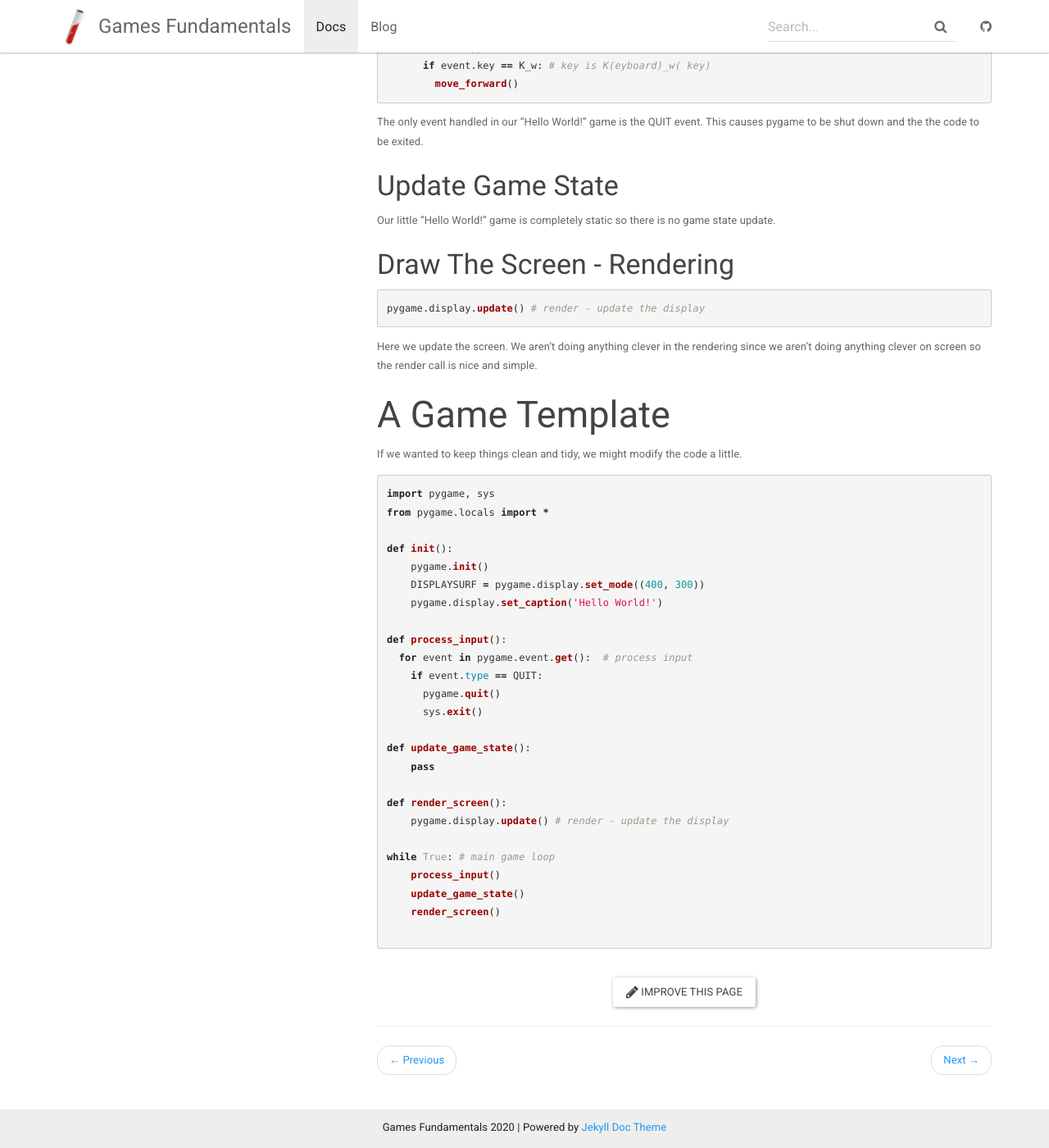
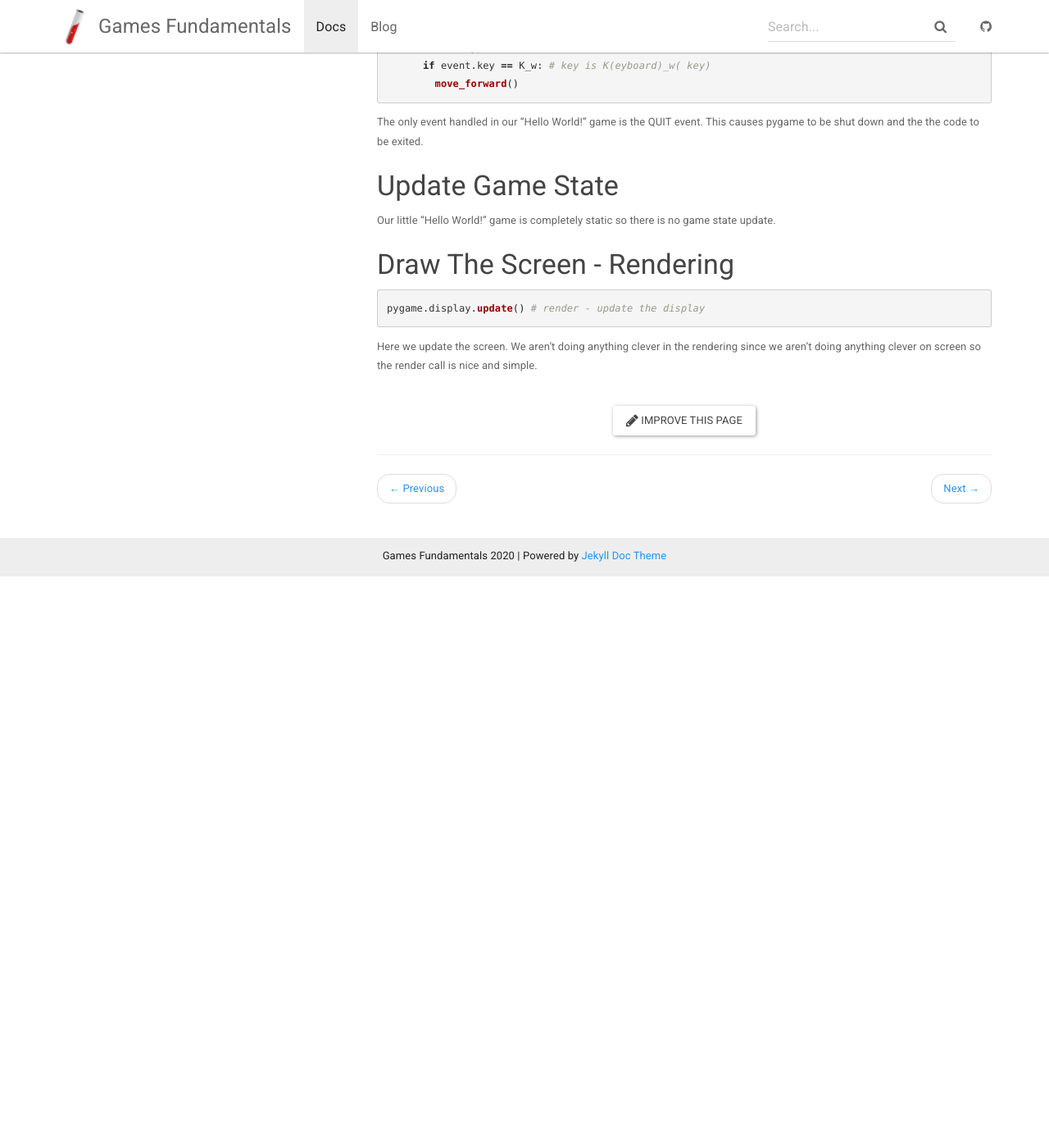
Before and after one commit to andyguestysj/gamefun, a Jekyll site: the page built from _docs/topics/2-pygame/pyg-0-intro.md, in a window 1280 px wide and 1400 px high, scrolled down 3717 px. Shown: the whole window at 82% size. Built offline with Jekyll 4.4.1, drawn with Linux system fonts in a browser that asks for light colours; after the commit the page ends 4420 px from its top, so only the background shows below that.

````diff
--- a/_docs/topics/2-pygame/pyg-0-intro.md
+++ b/_docs/topics/2-pygame/pyg-0-intro.md
@@ -124,35 +124,3 @@
 pygame.display.update() # render - update the display
 ```
 Here we update the screen. We aren't doing anything clever in the rendering since we aren't doing anything clever on screen so the render call is nice and simple.
-
-## A Game Template
-
-If we wanted to keep things clean and tidy, we might modify the code a little.
-
-```python
-import pygame, sys
-from pygame.locals import *
-
-def init():
-    pygame.init()
-    DISPLAYSURF = pygame.display.set_mode((400, 300))
-    pygame.display.set_caption('Hello World!')
-
-def process_input():
-  for event in pygame.event.get():  # process input
-    if event.type == QUIT:
-      pygame.quit()
-      sys.exit()
-
-def update_game_state():
-    pass
-
-def render_screen():
-    pygame.display.update() # render - update the display
-
-while True: # main game loop
-    process_input()
-    update_game_state()
-    render_screen()
-
-```
````
